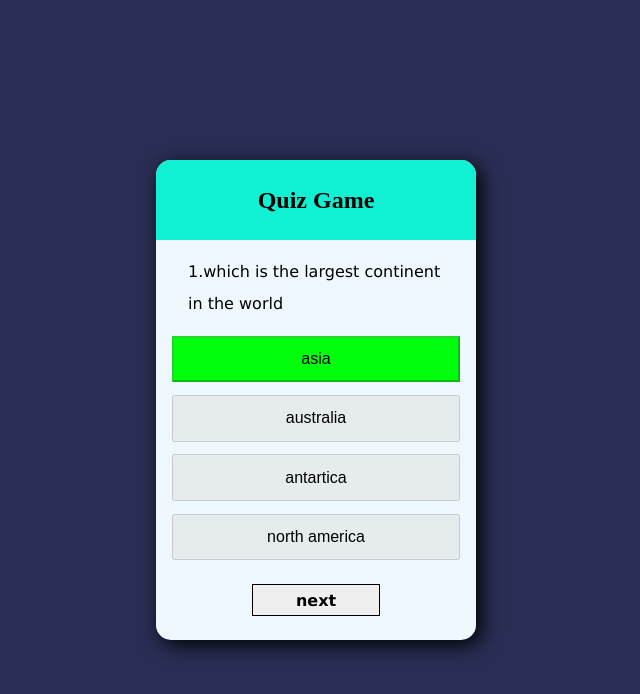
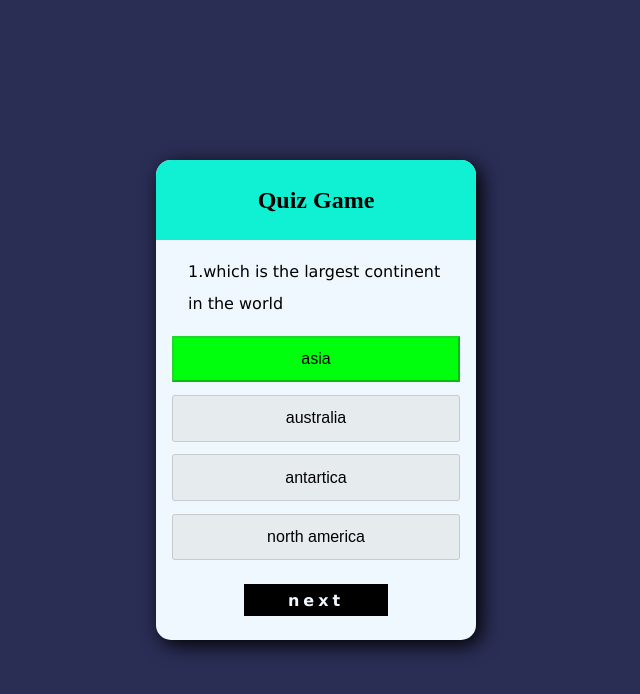
Before and after one commit to Ezhil-04/quiz-app, a plain HTML site: page index.html in a window 1280 px wide. Both pictures are taken after a click on the button "asia". Shown: the whole page, without its empty margins (324-964 px from the left). Drawn offline with Linux system fonts and the light colour scheme.

Commit message:
Update style.css

```diff
--- a/style.css
+++ b/style.css
@@ -55,6 +55,13 @@ font-family: Verdana, Geneva, Tahoma, sans-serif;
 font-weight: 600;
 font-size: 1rem;
 border: 1px solid;
+  letter-spacing: 4px;
+
+    width: 9rem;
+    border: none;
+    margin: none;
+    background-color: black;
+    color: aliceblue;
 }
 
 .question{
```
